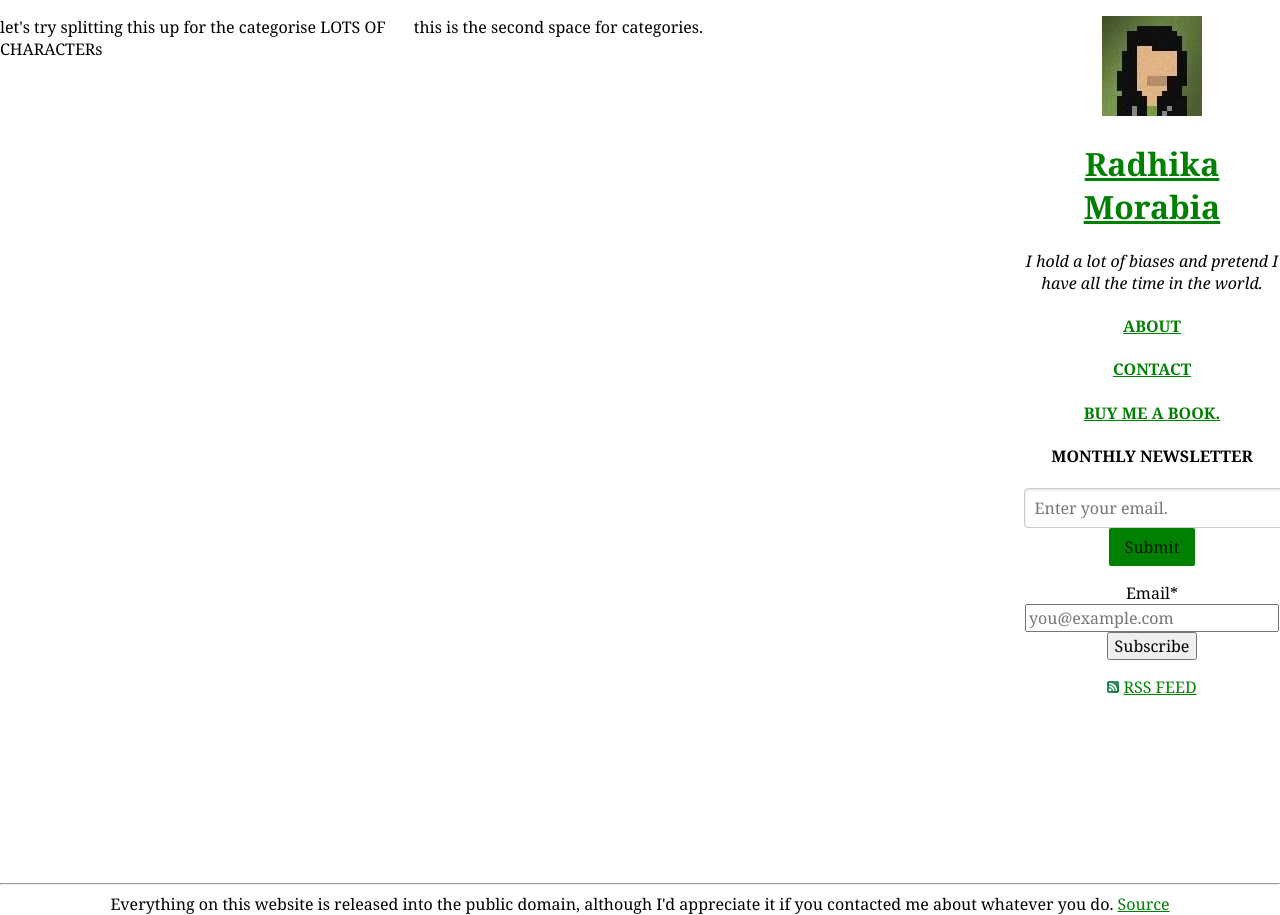
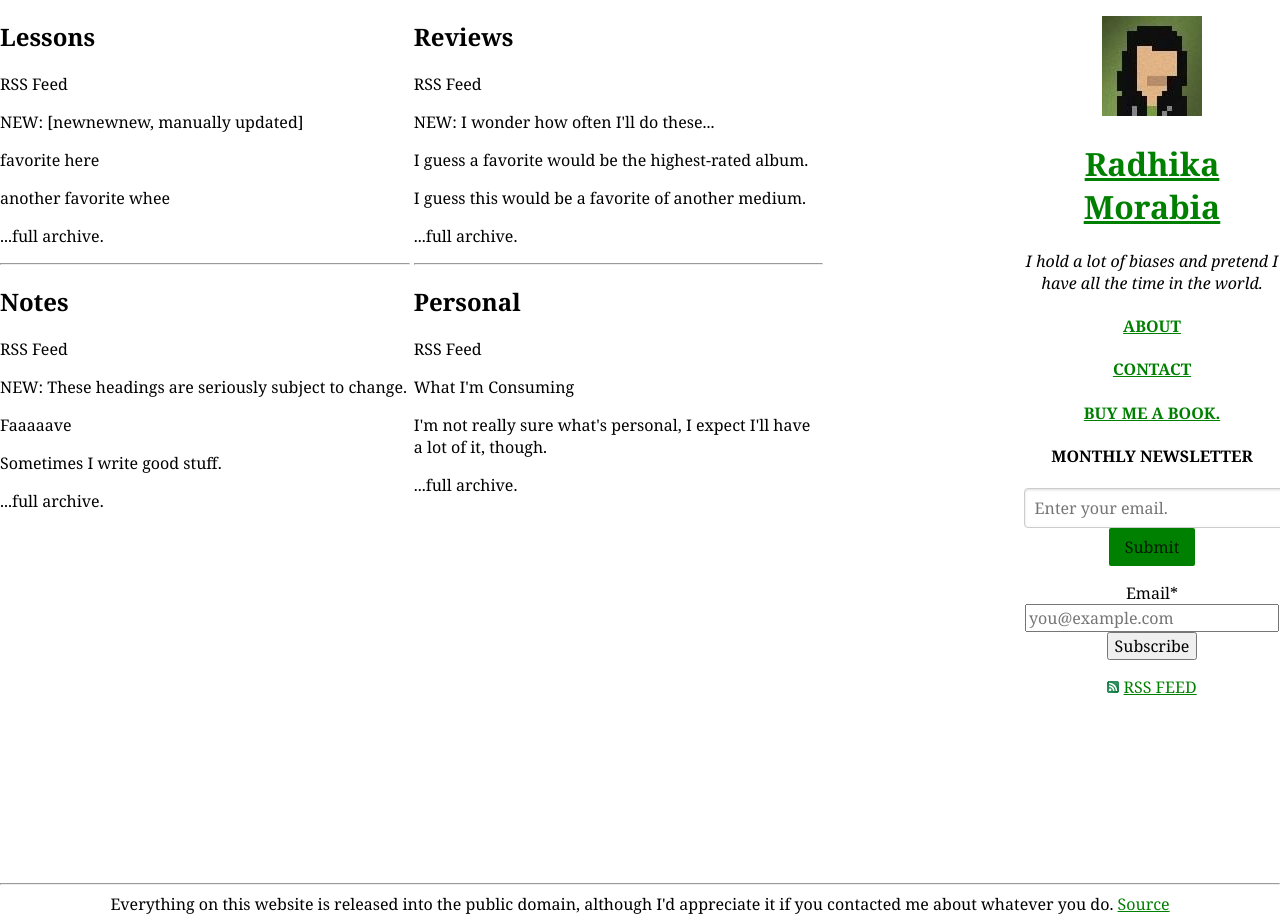
Before and after one commit to rmorabia/radhika.dev, a Jekyll site: the page built from index.html, in a window 1280 px wide. Built offline with Jekyll 4.4.1, drawn with Linux system fonts in a browser that asks for light colours; Markdown is read by kramdown in place of the engine named in the settings.

Commit message:
index prototype

```diff
--- a/index.html
+++ b/index.html
@@ -4,5 +4,36 @@ title: Radhika Morabia
 ---
 
 <div class="pure-u-2-5">
-<p>let's try splitting this up for the categorise LOTS OF CHARACTERs</p></div>
-<div class="pure-u-2-5"><p>this is the second space for categories.</p></div>
+    <h2>Lessons</h2>
+    <p>RSS Feed </p>
+    <p>NEW: [newnewnew, manually updated]</p>
+    <p>favorite here</p>
+    <p>another favorite whee</p>
+    <p>...full archive.</p>
+
+    <hr />
+
+    <h2>Notes</h2>
+    <p>RSS Feed</p>
+    <p>NEW: These headings are seriously subject to change.</p>
+    <p>Faaaaave</p>
+    <p>Sometimes I write good stuff.</p>
+    <p>...full archive.</p>
+</div>
+
+<div class="pure-u-2-5">
+    <h2>Reviews</h2>
+    <p>RSS Feed</p>
+    <p>NEW: I wonder how often I'll do these...</p>
+    <p>I guess a favorite would be the highest-rated album.</p>
+    <p>I guess this would be a favorite of another medium.</p>
+    <p>...full archive.</p>
+
+    <hr />
+
+    <h2>Personal</h2>
+    <p>RSS Feed</p>
+    <p>What I'm Consuming</p>
+    <p>I'm not really sure what's personal, I expect I'll have a lot of it, though.</p>
+    <p>...full archive.</p>
+</div>
```
